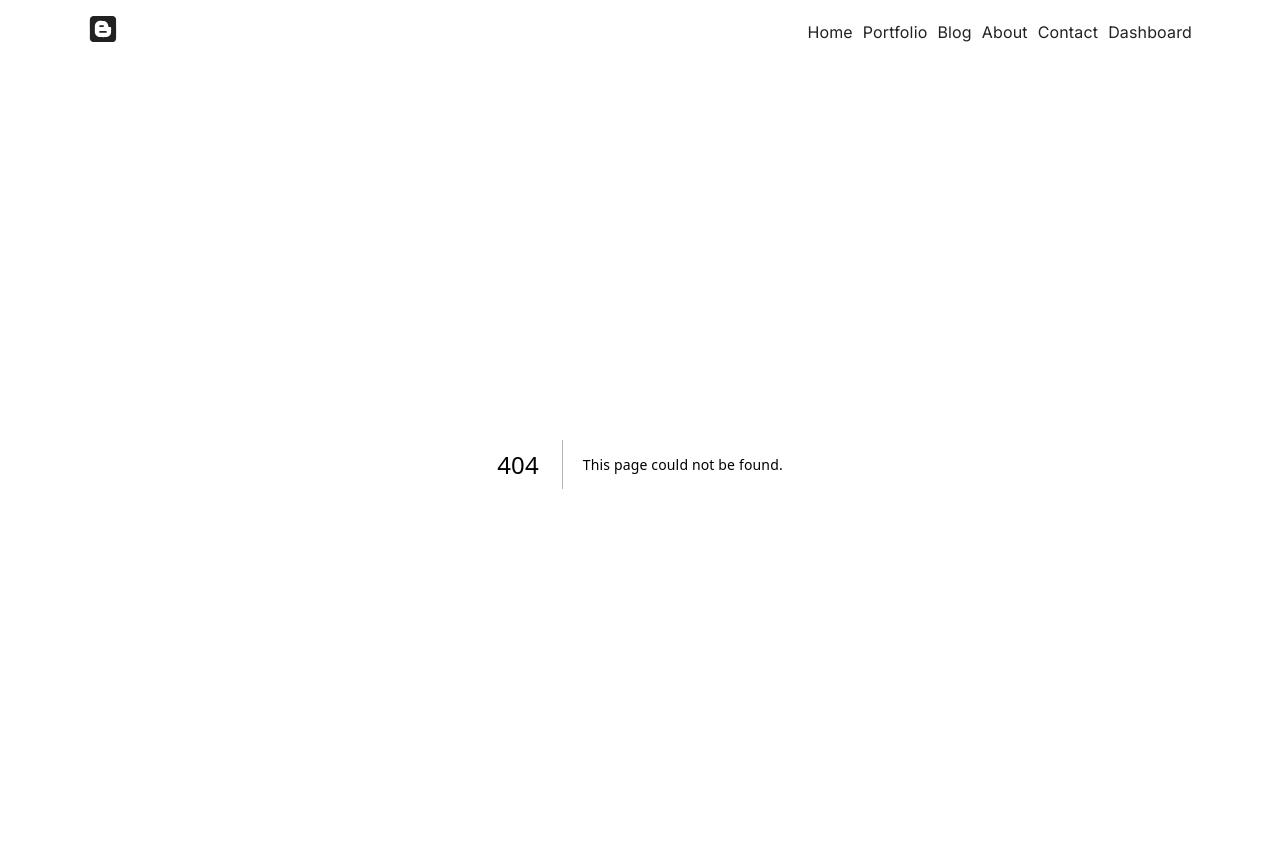
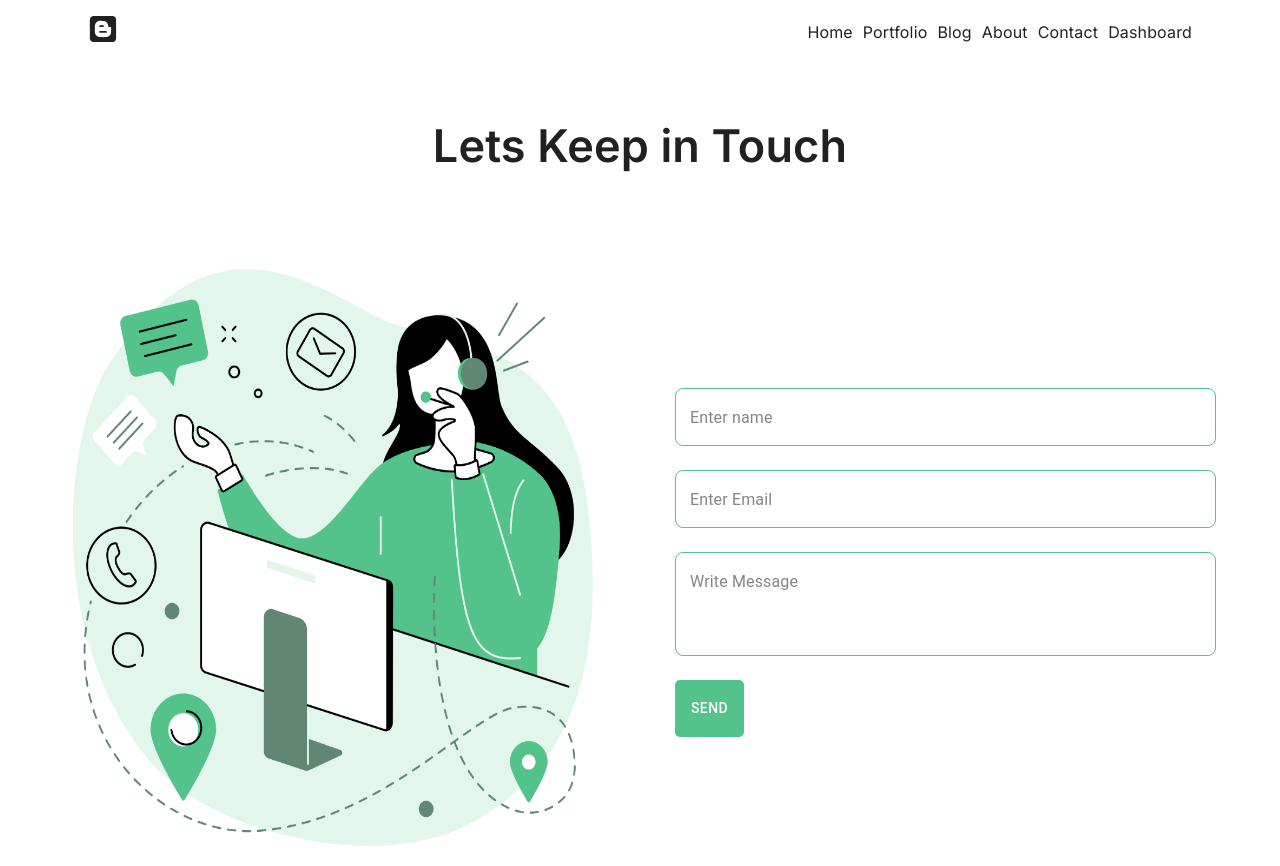
Before and after one commit to mahfuj890/personal-blog-next-js, a Next.js app: page /contact in a window 1280 px wide. Before the commit this address had no page. Built offline with nearby package versions, Linux system fonts and the light colour scheme.

Commit message:
contact page and change button component name

```diff
--- /dev/null
+++ b/src/app/contact/page.jsx
@@ -0,0 +1,12 @@
+import ContactFormSection from "@/section/contact/ContactFormSection";
+
+function ContactPage() {
+  return (
+    <>
+      {" "}
+      <ContactFormSection />{" "}
+    </>
+  );
+}
+
+export default ContactPage;
--- a/src/components/button/Button.jsx
+++ b/src/components/button/ButtonComponent.jsx
@@ -1,9 +1,9 @@
 "use client";
-import { Box } from "@mui/material";
+import { Box, Button } from "@mui/material";
 import Link from "next/link";
 import React from "react";
 
-function Button({ isLinkable, text, path, onClick }) {
+function ButtonComponent({ isLinkable, text, path, onClick, type }) {
   if (isLinkable) {
     return (
       <Box
@@ -25,7 +25,8 @@ function Button({ isLinkable, text, path, onClick }) {
         {text}
       </Box>
     );
-  } else if (isLinkable === false) {
+  }
+  if (!isLinkable) {
     return (
       <Button
         sx={{
@@ -38,16 +39,19 @@ function Button({ isLinkable, text, path, onClick }) {
           color: "white",
           "&:hover": {
             opacity: 0.8,
+            backgroundColor: "#53c28b",
           },
         }}
         onClick={onClick}
+        type={type}
       >
         {text}
       </Button>
     );
   }
 }
-Button.defaultProps = {
+ButtonComponent.defaultProps = {
   text: "Add button text",
+  type: "button",
 };
-export default Button;
+export default ButtonComponent;
--- a/src/section/about/AboutGridSection.jsx
+++ b/src/section/about/AboutGridSection.jsx
@@ -1,5 +1,5 @@
 "use client";
-import Button from "@/components/button/Button";
+import ButtonComponent from "@/components/button/ButtonComponent";
 import { Box, Container, Grid, Typography } from "@mui/material";
 import React from "react";
 
@@ -58,7 +58,7 @@ function AboutGridSection() {
                 <br /> - Mobile Apps
               </Typography>
               <Box sx={{ mt: 2 }}>
-                <Button isLinkable={true} path={"/contact"} text={"Contact"} />
+                <ButtonComponent isLinkable={true} path={"/contact"} text={"Contact"} />
               </Box>
             </Box>
           </Grid>
--- /dev/null
+++ b/src/section/contact/ContactFormSection.jsx
@@ -0,0 +1,60 @@
+"use client";
+import { Container, Box, Grid, Typography, TextField } from "@mui/material";
+import Image from "next/image";
+import React from "react";
+import heroImage from "public/image/contact.png";
+import ButtonComponent from "@/components/button/ButtonComponent";
+
+function ContactFormSection() {
+  return (
+    <Box sx={{ mt: { md: 6, xs: 4 } }}>
+      <Container maxWidth="lg">
+        <Typography
+          variant="contactTitle"
+          sx={{ mb: { md: 10, xs: 5 }, textAlign: "center" }}
+        >
+          Lets Keep in Touch
+        </Typography>
+        <Grid
+          container
+          columnSpacing={{ md: "70px", xs: "20px" }}
+          rowSpacing={{ md: "20px", xs: "20px" }}
+          alignItems={"center"}
+        >
+          <Grid
+            item
+            sm={6}
+            xs={12}
+            sx={{
+              img: {
+                maxHeight: { md: 600, xs: 300 },
+              },
+            }}
+          >
+            <Image src={heroImage} alt="Hero image" />
+          </Grid>
+          <Grid item sm={6} xs={12}>
+            <Box component="form">
+              <Box sx={{ mb: 3 }}>
+                <TextField placeholder="Enter name" />
+              </Box>
+              <Box sx={{ mb: 3 }}>
+                <TextField placeholder="Enter Email" />
+              </Box>
+              <Box sx={{ mb: 3 }}>
+                <TextField placeholder="Write Message" multiline minRows={3} />
+              </Box>
+              <ButtonComponent
+                isLinkable={false}
+                text={"Send"}
+                type={"submit"}
+              />
+            </Box>
+          </Grid>
+        </Grid>
+      </Container>
+    </Box>
+  );
+}
+
+export default ContactFormSection;
--- a/src/section/home/HeroSection.jsx
+++ b/src/section/home/HeroSection.jsx
@@ -2,7 +2,7 @@ import { Box, Container, Grid, Typography } from "@mui/material";
 import Image from "next/image";
 import React from "react";
 import heroImage from "public/image/hero.png";
-import Button from "@/components/button/Button";
+import ButtonComponent from "@/components/button/ButtonComponent";
 
 function HeroSection() {
   return (
@@ -36,7 +36,7 @@ function HeroSection() {
                 Turning your Idea into Reality. We bring together the teams from
                 the global tech industry
               </Typography>
-              <Button isLinkable path="/portfolio" text={"See Our Works"} />
+              <ButtonComponent isLinkable path="/portfolio" text={"See Our Works"} />
             </Box>
           </Grid>
         </Grid>
--- a/src/theme/customizeTheme.js
+++ b/src/theme/customizeTheme.js
@@ -47,13 +47,13 @@ const customizeTheme = createTheme(theme, {
       background: "linear-gradient(to bottom, #194c33, #bbb)",
       WebkitBackgroundClip: "text",
       WebkitTextFillColor: "transparent",
-      [theme.breakpoints.between("lg","xl")]: {
+      [theme.breakpoints.between("lg", "xl")]: {
         fontSize: "50px",
       },
-      [theme.breakpoints.between("md","lg")]: {
+      [theme.breakpoints.between("md", "lg")]: {
         fontSize: "44px",
       },
-      [theme.breakpoints.between("sm","md")]: {
+      [theme.breakpoints.between("sm", "md")]: {
         fontSize: "36px",
       },
       [theme.breakpoints.down("sm")]: {
@@ -65,7 +65,7 @@ const customizeTheme = createTheme(theme, {
       fontSize: "24px",
       lineHeight: "24px",
       color: "#0D0C11",
-      [theme.breakpoints.between("md","lg")]: {
+      [theme.breakpoints.between("md", "lg")]: {
         fontSize: "22px",
       },
 
@@ -73,24 +73,40 @@ const customizeTheme = createTheme(theme, {
         fontSize: "20px",
       },
     },
-   heroPara: {
+    heroPara: {
       fontWeight: 400,
       fontSize: "24px",
       color: "#31384A",
-      [theme.breakpoints.between("sm","md")]: {
+      [theme.breakpoints.between("sm", "md")]: {
         fontSize: "20px",
       },
       [theme.breakpoints.down("sm")]: {
         fontSize: "18px",
       },
     },
-   aboutPara: {
+    aboutPara: {
       fontWeight: 400,
       fontSize: "18px",
       color: "#31384A",
 
       [theme.breakpoints.down("sm")]: {
         fontSize: "18px",
+      },
+    },
+    contactTitle: {
+      fontWeight: 600,
+      fontSize: "60px",
+      [theme.breakpoints.between("lg", "xl")]: {
+        fontSize: "45px",
+      },
+      [theme.breakpoints.between("md", "lg")]: {
+        fontSize: "36px",
+      },
+      [theme.breakpoints.between("sm", "md")]: {
+        fontSize: "32px",
+      },
+      [theme.breakpoints.down("sm")]: {
+        fontSize: "26px",
       },
     },
   },
@@ -104,6 +120,7 @@ const customizeTheme = createTheme(theme, {
           formTitle: "h3",
           heroTitle: "h1",
           aboutTitle: "h3",
+          contactTitle: "h3",
           heroPara: "p",
           aboutPara: "p",
         },
@@ -147,12 +164,14 @@ const customizeTheme = createTheme(theme, {
     MuiTextField: {
       styleOverrides: {
         root: {
+          width: "100%",
           ".MuiInputBase-root": {
-            height: "44px",
+            minHeight: "44px",
             borderRadius: "8px",
             fontWeight: 400,
-            fontSize: "14px",
+            fontSize: "16px",
             color: "#0D0C11",
+            border: "1px solid #53c28b",
           },
         },
       },
```
